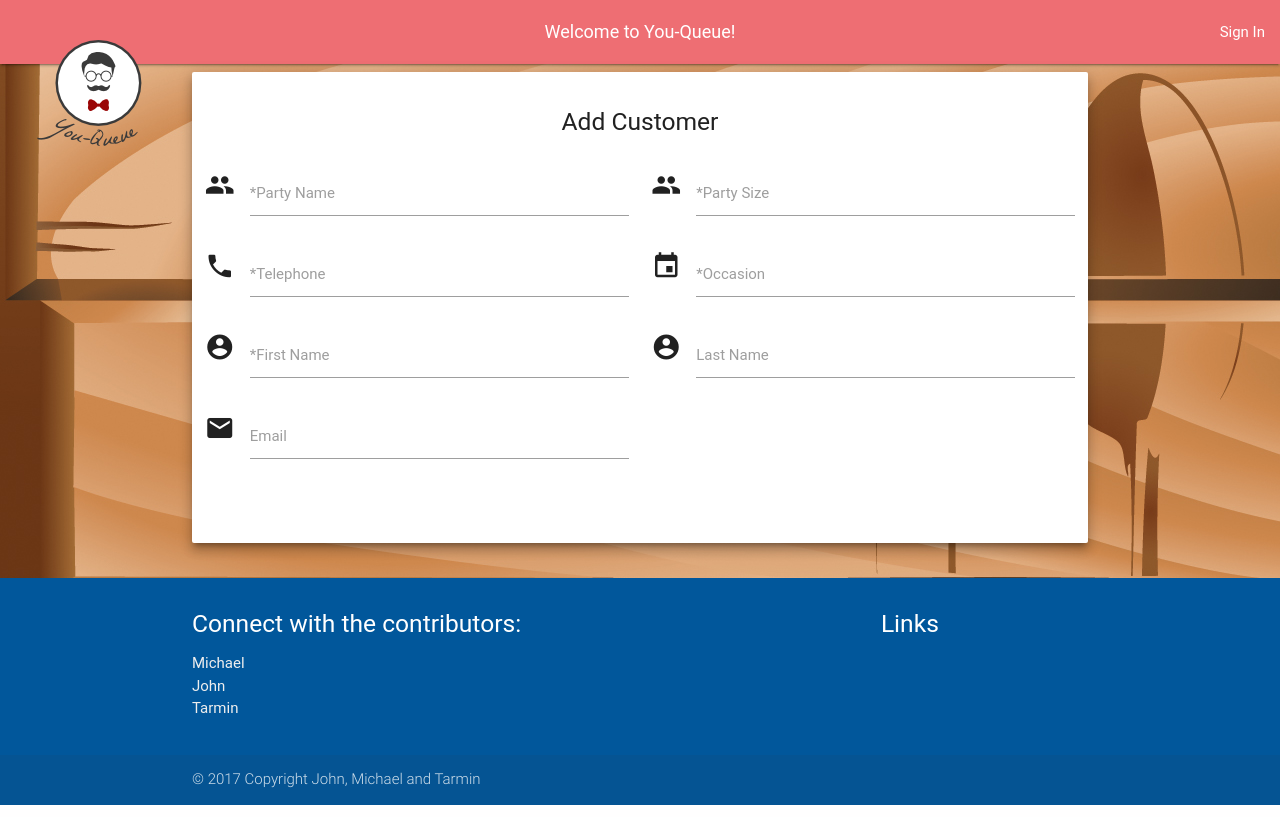
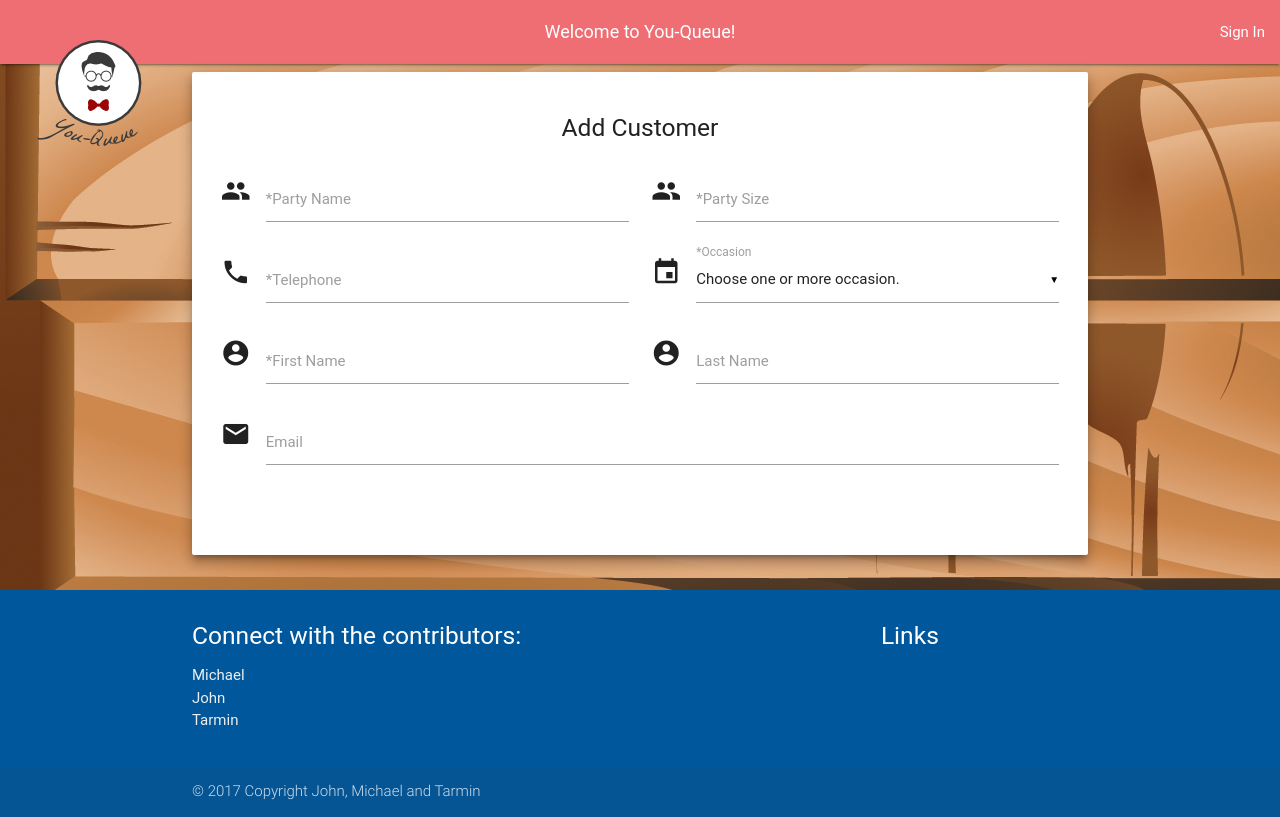
Before and after one commit to jpsilkjr86/you-queue, a Node server app: template views/addcustomer.handlebars in a window 1280 px wide. Run offline with Node 20, Linux system fonts and the light colour scheme; the template is opened without the code that fills it, so the values that code supplies are empty; some libraries are stand-ins or nearby versions; some web fonts are replaced.

Commit message:
added input types and options for add customer form

```diff
--- a/views/addcustomer.handlebars
+++ b/views/addcustomer.handlebars
@@ -1,7 +1,7 @@
 <div class="row">
     <div class="col s12">
         <div class="card z-depth-4">
-            <div class="card-content">
+            <div class="card-content" style="padding: 30px 40px">
                 <form id="new-account" action="/user/new" method="post">
                 <!-- <form id="new-account"> -->
                     <div class="row">
@@ -10,13 +10,13 @@
                         <div class="row" style="margin-top: 20px">
                             <div class="input-field col s12 m6">
                                 <i class="material-icons prefix">group</i>
-                                <input id="last_name" type="text" class="validate" required="required" name="last_name">
-                                <label for="last_name">*Party Name</label>
+                                <input id="party_name" type="text" class="validate" required="required" name="party_name">
+                                <label for="party_name">*Party Name</label>
                             </div>
                             <div class="input-field col s12 m6">
                                 <i class="material-icons prefix">group</i>
-                                <input id="last_name" type="text" class="validate" required="required" name="last_name">
-                                <label for="last_name">*Party Size</label>
+                                <input id="party_size" type="number" class="validate" required="required" name="party_size">
+                                <label for="party_size">*Party Size</label>
                             </div>
                             <div class="input-field col s12 m6">
                                 <i class="material-icons prefix">phone</i>
@@ -25,7 +25,13 @@
                             </div>
                             <div class="input-field col s12 m6">
                                 <i class="material-icons prefix">event</i>
-                                <input id="last_name" type="text" class="validate" required="required" name="last_name">
+                                <select multiple>
+                                    <option value="" disabled selected>Choose one or more occasion.</option>
+                                    <option value="Birthday">Birthday</option>
+                                    <option value="Wedding Anniversary">Wedding Anniversary</option>
+                                    <option value="Family Gathering">Family Gathering</option>
+                                    <option value="Other">Other</option>
+                                </select>
                                 <label for="last_name">*Occasion</label>
                             </div>
                             <div class="input-field col s12 m6">
@@ -38,7 +44,7 @@
                                 <input id="last_name" type="text" class="validate" name="last_name">
                                 <label for="last_name">Last Name</label>
                             </div>
-                            <div class="input-field col s12 m6">
+                            <div class="input-field col s12">
                                 <i class="material-icons prefix">email</i>
                                 <input id="email-new" type="email" class="validate" required="required" name="email">
                                 <label for="email">Email</label>
```
Also changed, not shown: public/assets/js/main.js.
